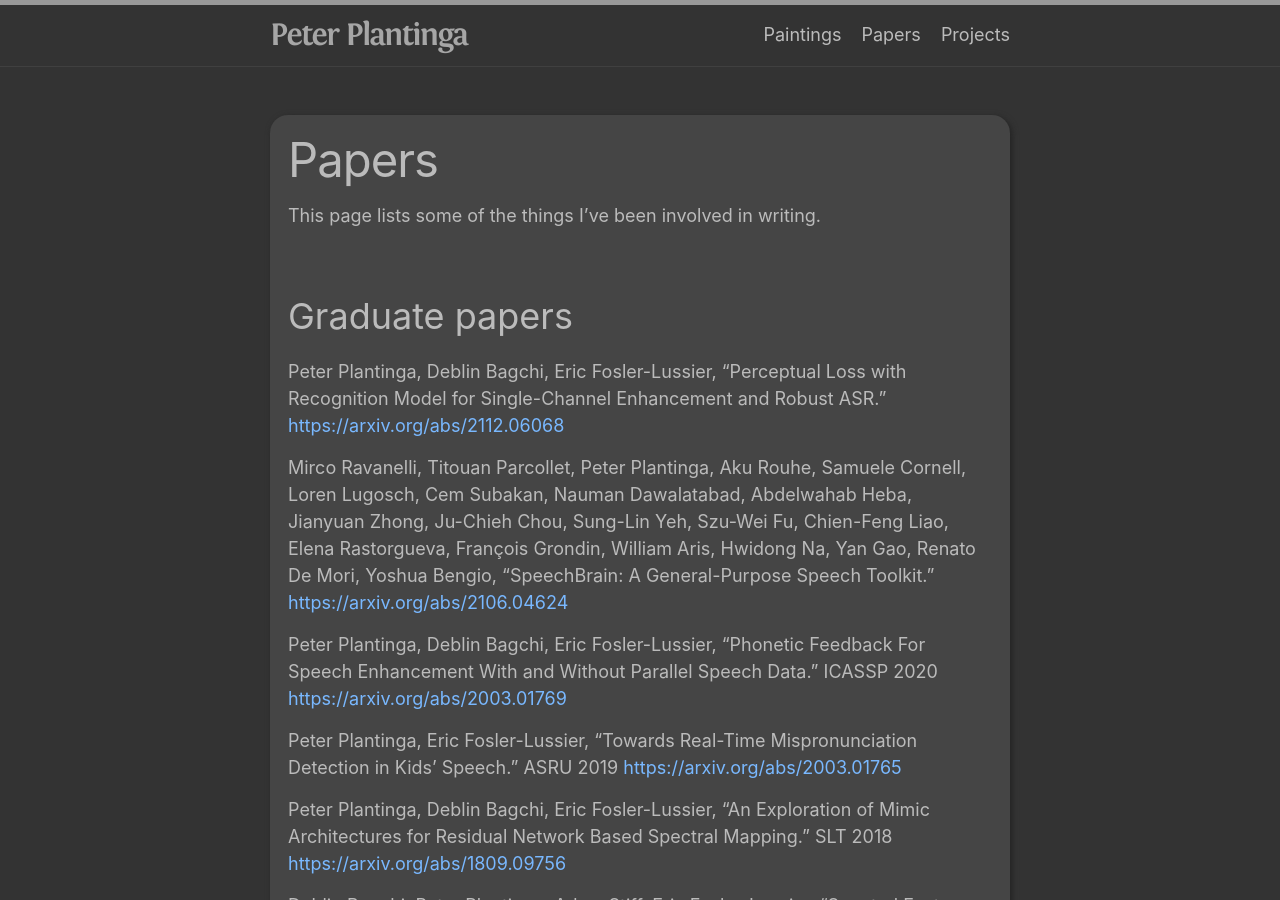
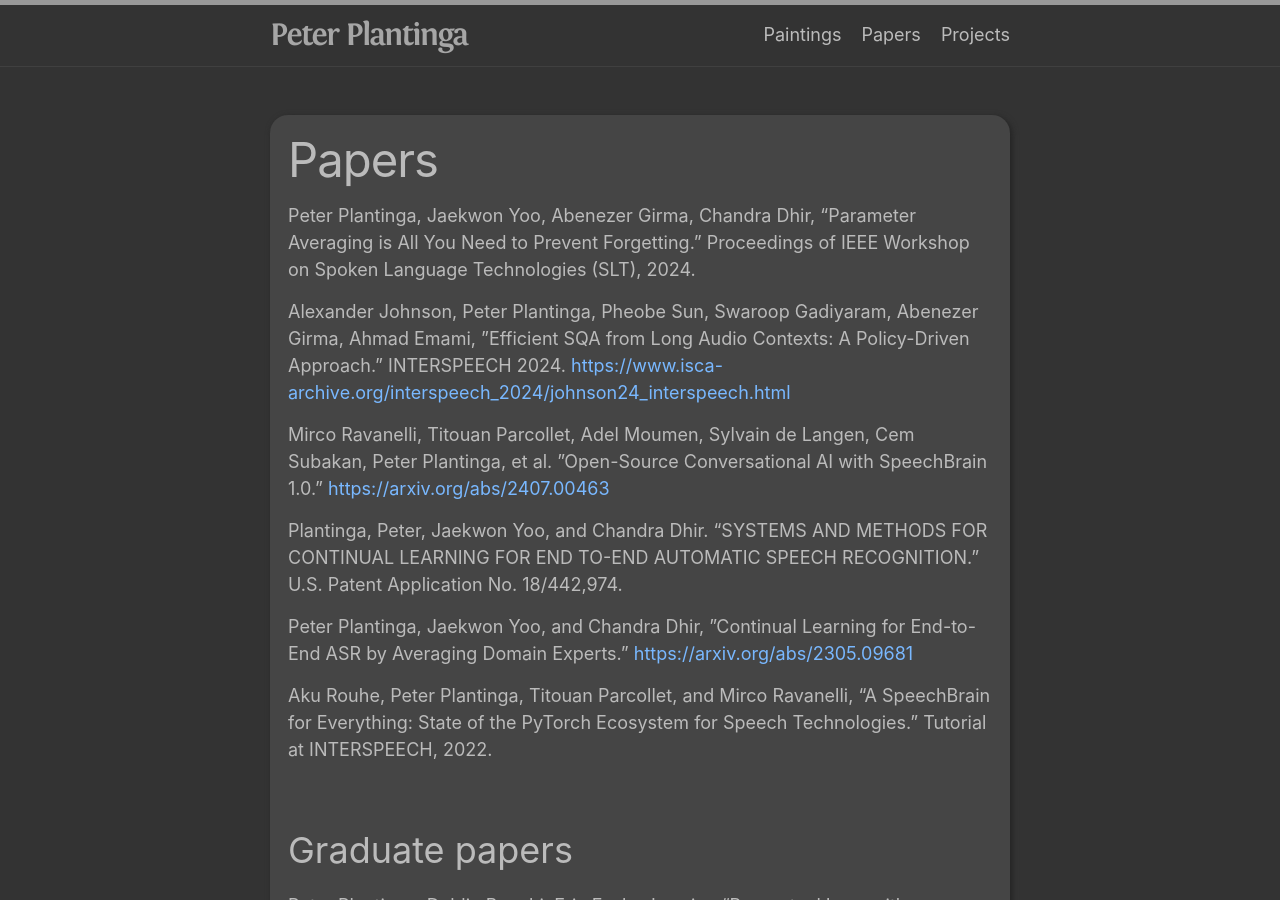
Before and after one commit to pplantinga/massey-plantinga.com, a Jekyll site: the page built from papers.md, in a window 1280 px wide and 900 px high. Built offline with Jekyll 4.4.1, drawn with Linux system fonts in a browser that asks for light colours.

Commit message:
Add recent papers

```diff
--- a/papers.md
+++ b/papers.md
@@ -4,7 +4,18 @@ title: Papers
 permalink: /papers/
 ---
 
-This page lists some of the things I've been involved in writing.
+Peter Plantinga, Jaekwon Yoo, Abenezer Girma, Chandra Dhir, "Parameter Averaging is All You Need to Prevent Forgetting.” Proceedings of IEEE Workshop on Spoken Language Technologies
+(SLT), 2024.
+
+Alexander Johnson, Peter Plantinga, Pheobe Sun, Swaroop Gadiyaram, Abenezer Girma, Ahmad Emami, ”Efficient SQA from Long Audio Contexts: A Policy-Driven Approach.” INTERSPEECH 2024. [https://www.isca-archive.org/interspeech_2024/johnson24_interspeech.html](https://www.isca-archive.org/interspeech_2024/johnson24_interspeech.html)
+
+Mirco Ravanelli, Titouan Parcollet, Adel Moumen, Sylvain de Langen, Cem Subakan, Peter Plantinga, et al. ”Open-Source Conversational AI with SpeechBrain 1.0.” [https://arxiv.org/abs/2407.00463](https://arxiv.org/abs/2407.00463)
+
+Plantinga, Peter, Jaekwon Yoo, and Chandra Dhir. "SYSTEMS AND METHODS FOR CONTINUAL LEARNING FOR END TO-END AUTOMATIC SPEECH RECOGNITION." U.S. Patent Application No. 18/442,974.
+
+Peter Plantinga, Jaekwon Yoo, and Chandra Dhir, ”Continual Learning for End-to-End ASR by Averaging Domain Experts.” [https://arxiv.org/abs/2305.09681](https://arxiv.org/abs/2305.09681)
+
+Aku Rouhe, Peter Plantinga, Titouan Parcollet, and Mirco Ravanelli, “A SpeechBrain for Everything: State of the PyTorch Ecosystem for Speech Technologies.” Tutorial at INTERSPEECH, 2022.
 
 Graduate papers
 ---------------
```
